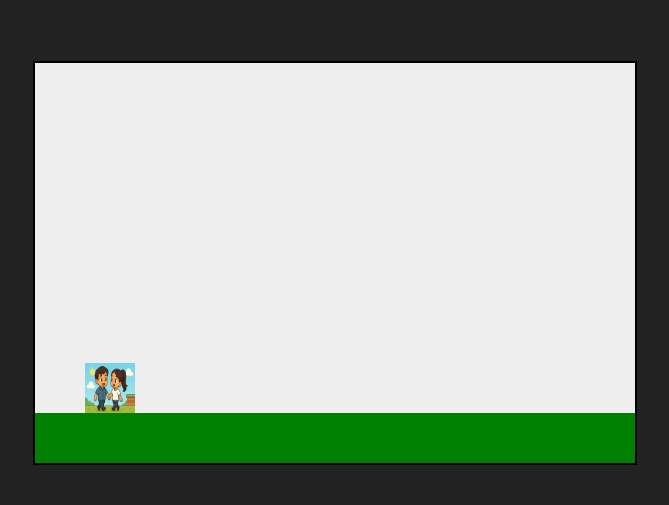
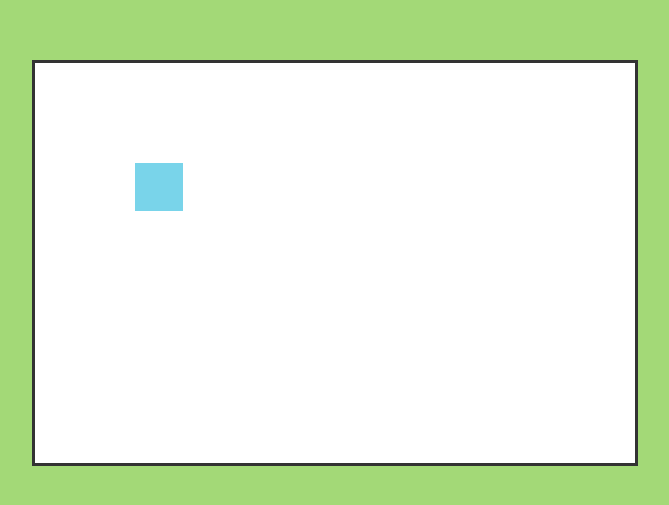
Before and after one commit to Lasya566/Game, a plain HTML site: page index.html in a window 1280 px wide. Shown: the part 137-642 px from the top of the page, without its empty margins (305-974 px from the left). Drawn offline with Linux system fonts and the light colour scheme.

Commit message:
Update index.html

```diff
--- a/index.html
+++ b/index.html
@@ -2,19 +2,19 @@
 <html lang="en">
 <head>
   <meta charset="UTF-8">
-  <title>Mini Platformer</title>
+  <title>Sprite Movement</title>
   <style>
     body {
       margin: 0;
-      background: #222;
       display: flex;
       justify-content: center;
       align-items: center;
       height: 100vh;
+      background: #a3d977;
     }
     canvas {
-      background: #eee;
-      border: 2px solid #000;
+      border: 3px solid #333;
+      background: #fff;
     }
   </style>
 </head>
@@ -25,47 +25,73 @@
     const canvas = document.getElementById("gameCanvas");
     const ctx = canvas.getContext("2d");
 
-    const character = new Image();
-    character.src = "characters.png"; // ✅ exact name match
+    const sprite = new Image();
+    sprite.src = "Characters.png"; // keep this file in same folder
 
-    let x = 50;
-    let y = 300;
-    let velocityY = 0;
-    let isJumping = false;
+    // sprite sheet details
+    const frameWidth = 48;   // width of one character frame
+    const frameHeight = 48;  // height of one character frame
+    let currentFrame = 0;
+    const totalFrames = 4;   // number of walking frames per direction
+
+    let x = 100, y = 100;    // character position
+    let speed = 4;
+    let keys = {};
+
+    // Directions (rows in sprite sheet)
+    const directions = {
+      down: 0,
+      left: 1,
+      right: 2,
+      up: 3
+    };
+    let currentDirection = directions.down;
+
+    window.addEventListener("keydown", (e) => { keys[e.key] = true; });
+    window.addEventListener("keyup", (e) => { keys[e.key] = false; });
+
+    function update() {
+      if (keys["ArrowUp"]) {
+        y -= speed;
+        currentDirection = directions.up;
+      }
+      if (keys["ArrowDown"]) {
+        y += speed;
+        currentDirection = directions.down;
+      }
+      if (keys["ArrowLeft"]) {
+        x -= speed;
+        currentDirection = directions.left;
+      }
+      if (keys["ArrowRight"]) {
+        x += speed;
+        currentDirection = directions.right;
+      }
+
+      // cycle animation frames
+      currentFrame = (currentFrame + 1) % totalFrames;
+    }
 
     function draw() {
       ctx.clearRect(0, 0, canvas.width, canvas.height);
-      ctx.fillStyle = "green";
-      ctx.fillRect(0, 350, canvas.width, 50); // ground
-      ctx.drawImage(character, x, y, 50, 50); // player
+
+      ctx.drawImage(
+        sprite,
+        currentFrame * frameWidth,      // source x
+        currentDirection * frameHeight, // source y
+        frameWidth, frameHeight,        // source size
+        x, y, frameWidth, frameHeight   // destination
+      );
     }
 
-    function update() {
-      if (isJumping) {
-        velocityY += 0.5; // gravity
-        y += velocityY;
-        if (y >= 300) {
-          y = 300;
-          isJumping = false;
-        }
-      }
+    function gameLoop() {
+      update();
+      draw();
+      requestAnimationFrame(gameLoop);
     }
 
-    function loop() {
-      update();
-      draw();
-      requestAnimationFrame(loop);
-    }
-
-    document.addEventListener("keydown", (e) => {
-      if (e.code === "Space" && !isJumping) {
-        velocityY = -10;
-        isJumping = true;
-      }
-    });
-
-    character.onload = () => {
-      loop();
+    sprite.onload = () => {
+      gameLoop();
     };
   </script>
 </body>
```
